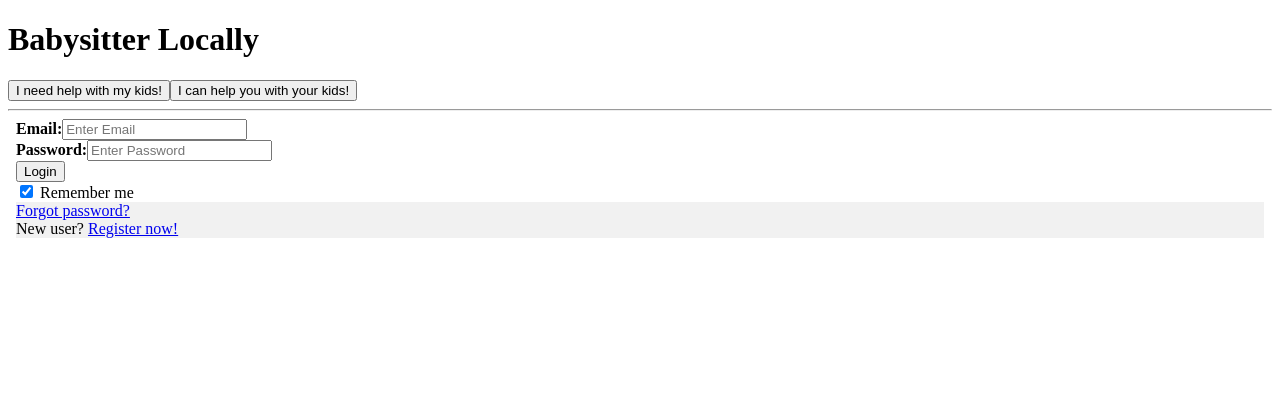
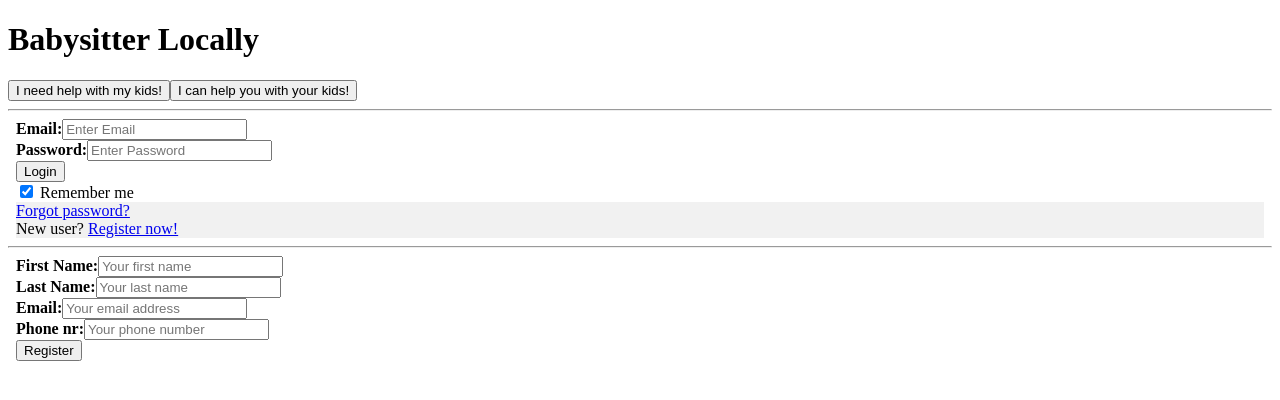
Before and after one commit to KatarzynaMolenda/BabySitterLocally, an Angular app: page /register in a window 1280 px wide. Shown: the top 400 px of the page. Built offline with nearby package versions, Linux system fonts and the light colour scheme.

Commit message:
corrected name of login

```diff
--- a/src/app/app.component.html
+++ b/src/app/app.component.html
@@ -5,7 +5,8 @@
   <button>I can help you with your kids!</button>
 </div>
 
-
+<hr>
+<app-login></app-login>
 
 <hr>
-<app-login></app-login>
+<app-register></app-register>
--- a/src/app/app.module.ts
+++ b/src/app/app.module.ts
@@ -5,11 +5,13 @@ import {AppComponent} from './app.component';
 import {HttpClientModule} from '@angular/common/http';
 import {FormsModule} from '@angular/forms';
 import {LoginComponent} from './login/login.component';
+import {RegisterComponent} from './register/register.component';
 
 @NgModule({
   declarations: [
     AppComponent,
-    LoginComponent
+    LoginComponent,
+    RegisterComponent
   ],
   imports: [
     BrowserModule,
--- a/src/app/login/login.component.html
+++ b/src/app/login/login.component.html
@@ -2,7 +2,7 @@
 <html lang="en">
 <head>
   <meta charset="UTF-8">
-  <title>Title</title>
+  <title>Login</title>
 </head>
 <body>
 <form method="post">
--- /dev/null
+++ b/src/app/register/register.component.html
@@ -0,0 +1,36 @@
+<!DOCTYPE html>
+<html lang="en">
+<head>
+  <meta charset="UTF-8">
+  <title>Register</title>
+</head>
+<body>
+<form method="post">
+
+  <div class="container">
+    <div>
+      <label class="registerLabel"  for="first-name"><b>First Name:</b></label>
+      <input type="text" placeholder="Your first name" name="first-name" required id="first-name">
+    </div>
+    <div>
+      <label class="registerLabel" for="last-name"><b>Last Name:</b></label>
+      <input type="text" placeholder="Your last name" name="last-name" required id="last-name">
+    </div>
+    <div>
+      <label class="registerLabel" for="email"><b>Email:</b></label>
+      <input type="email" placeholder="Your email address" name="email" required id="email">
+    </div>
+    <div>
+      <label class="registerLabel" for="phone-number"><b>Phone nr:</b></label>
+      <input type="text" placeholder="Your phone number" name="phone-number" required id="phone-number">
+    </div>
+
+    <div>
+      <button type="submit">Register</button>
+    </div>
+  </div>
+
+
+</form>
+</body>
+</html>
--- /dev/null
+++ b/src/app/register/register.component.ts
@@ -0,0 +1,20 @@
+import {Component} from '@angular/core';
+
+@Component({
+  selector: 'app-register',
+  templateUrl: './register.component.html'
+})
+export class RegisterComponent {
+
+  onButtonClick(): void {
+    console.log('Kliknięto przycisk');
+  }
+
+  onFormSubmit(): void {
+    console.log('Zatwierdzono formularz');
+  }
+
+  onTextInputChange(): void {
+    console.log('Zmieniono wartość pola tekstowego');
+  }
+}
```
